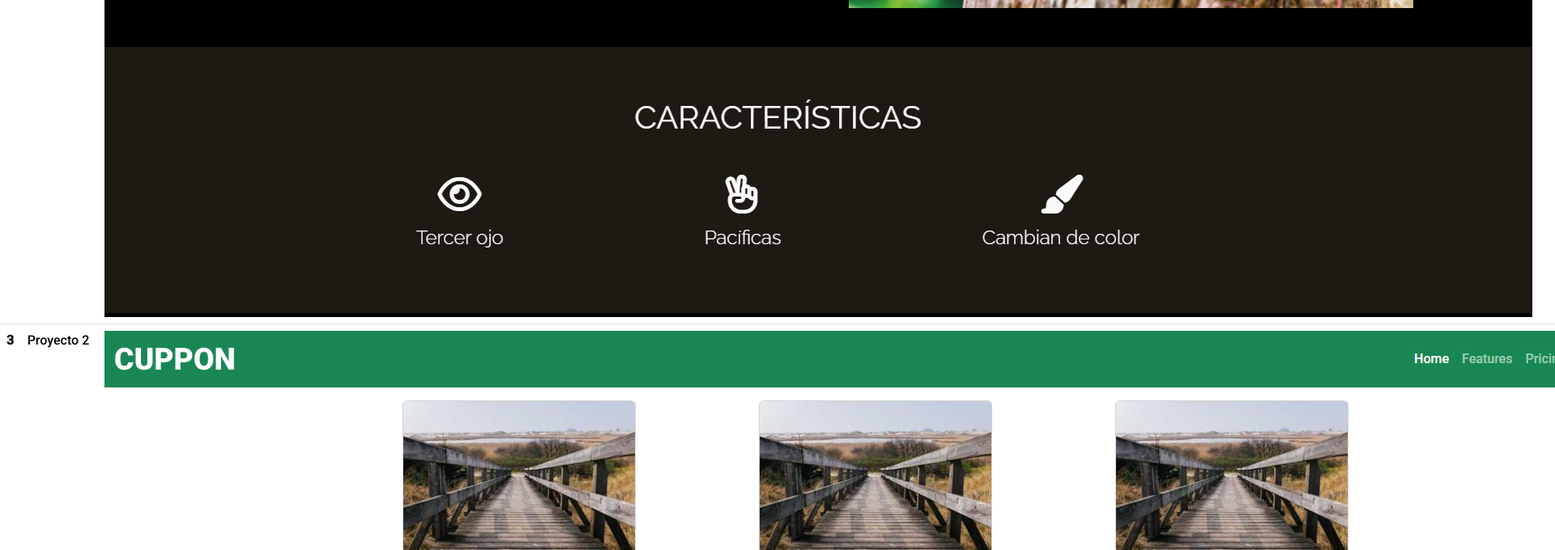
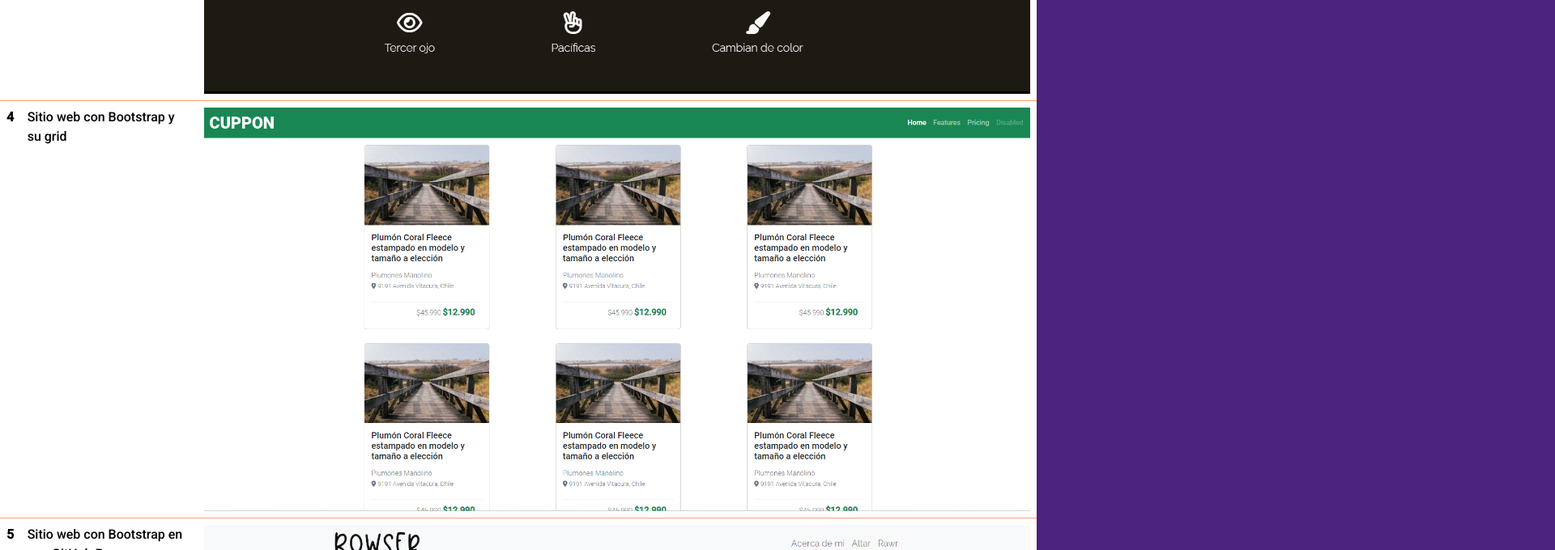
Before and after one commit to Rydozz15/CV_Desafio-Latam, a plain HTML site: page Portafolio.html in a window 1280 px wide. Shown: the part 2120-2800 px from the top of the page at 81% size, 1920 px wide, since content can reach past the window. Drawn offline with nearby package versions, Linux system fonts and the light colour scheme.

Commit message:
Se cambia el color de los elementos y link Foto 5

```diff
--- a/Portafolio.html
+++ b/Portafolio.html
@@ -42,7 +42,7 @@
     <h2>Afirmate a la silla, el impacto puede noquearte...</h2>
   </div>
 
-  <table class="table table-hover">
+  <table class="table table-hover text-pumpkin">
       <thead>
           <tr>
               <th scope="col">#</th>
@@ -58,23 +58,23 @@
           </tr>
           <tr>
             <th scope="row">2</th>
-            <td>Proyecto 2</td>
-            <td><img src="assets/img/2_proyecto.png" alt="Screenshot de mi CV en formato HTML"></td>
+            <td>Sitio web con HTML y CSS</td>
+            <td><img src="assets/img/2_proyecto.png" alt="Screenshot de un sitio web de Manicura"></td>
           </tr>
           <tr>
             <th scope="row">3</th>
-            <td>Proyecto 2</td>
-            <td><img src="assets/img/3_proyecto.png" alt="Screenshot de mi CV en formato HTML"></td>
+            <td>Sitio web con flexbox</td>
+            <td><img src="assets/img/3_proyecto.png" alt="Screenshot de un sitio con iguanas"></td>
           </tr>
           <tr>
-            <th scope="row">3</th>
-            <td>Proyecto 2</td>
-            <td><img src="assets/img/4_proyecto.png" alt="Screenshot de mi CV en formato HTML"></td>
+            <th scope="row">4</th>
+            <td>Sitio web con Bootstrap y su grid</td>
+            <td><img src="assets/img/4_proyecto.png" alt="Screenshot de una página llena de Cards"></td>
           </tr>
           <tr>
-            <th scope="row">3</th>
-            <td></td>
-            <td><img src="assets/img/5_proyecto.png" alt="Screenshot de mi CV en formato HTML"></td>
+            <th scope="row">5</th>
+            <td>Sitio web con Bootstrap en una GitHub Page</td>
+            <td><a target="_blank" href="https://rydozz15.github.io/fdsw-github/" ><img src="assets/img/5_proyecto.png" alt="Screenshot de página con Jack Black"></a></td>
           </tr>
       </tbody>
   </table>
--- a/assets/css/style.css
+++ b/assets/css/style.css
@@ -35,3 +35,12 @@ section {
     border-right-color:#f0a07c;
     border-bottom: 0;
   }
+td img {
+    width: 100%;
+}
+tbody, th {
+    border-color: #f0a07c;
+}
+.table-hover tbody tr:hover td, .table-hover tbody tr:hover th {
+    background-color: #f0a07c;
+  }
```
